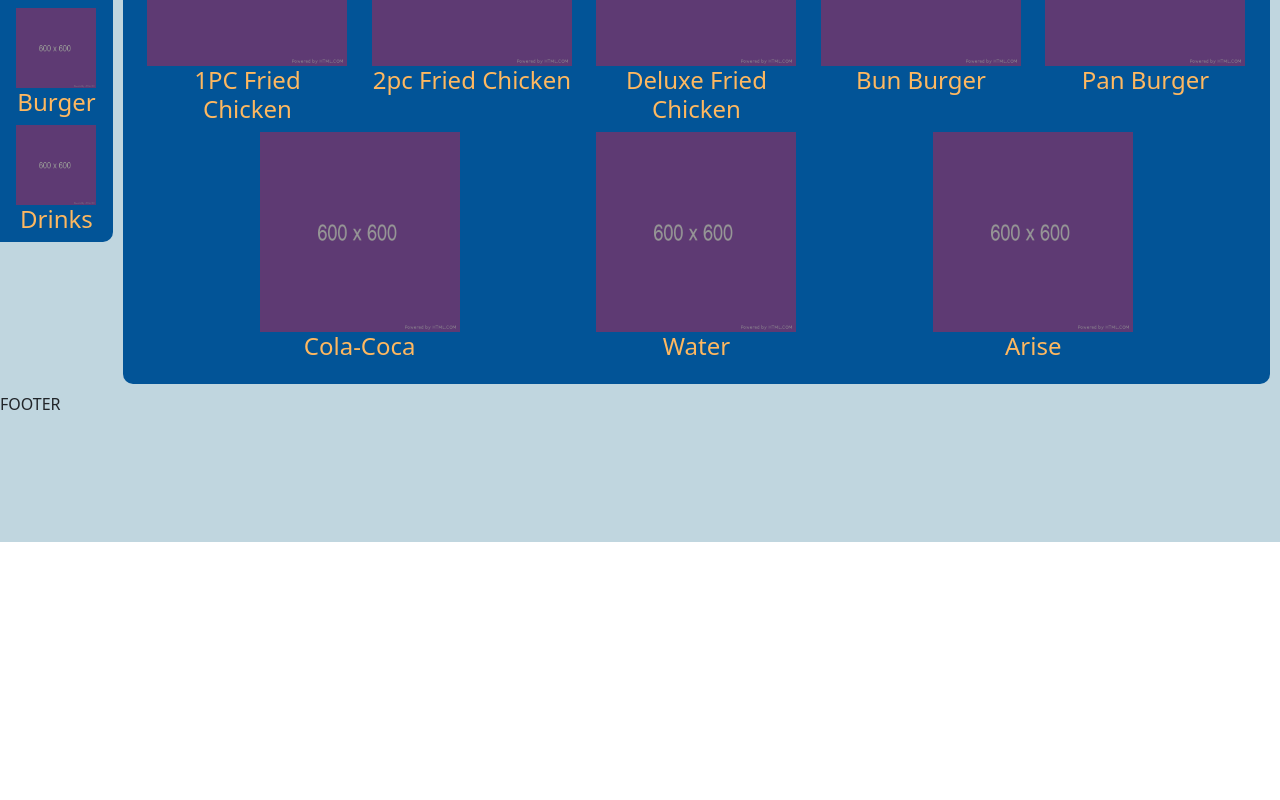
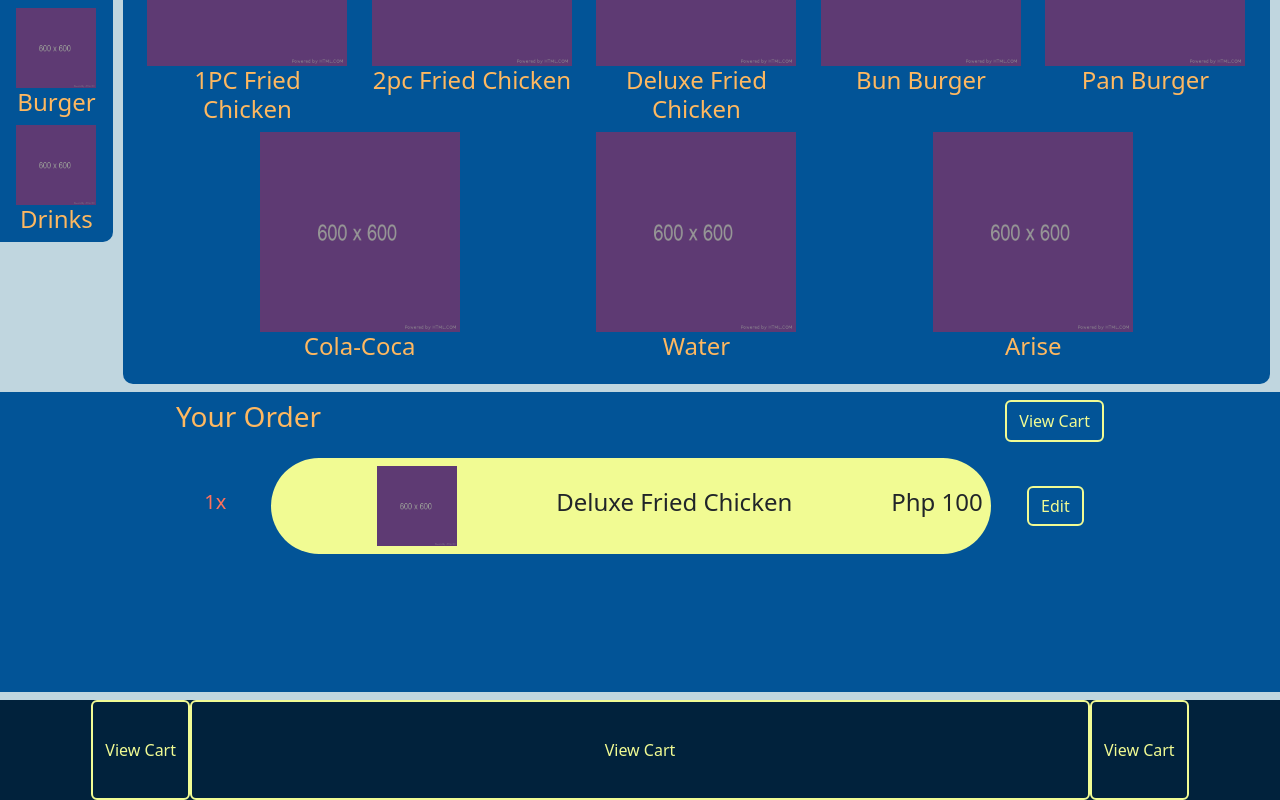
Before and after one commit to devaku/food-affinity, a React (Create React App) app in the folder client/: page /menu in a window 1280 px wide. Shown: the part 258-1058 px from the top of the page. Before the commit the page ends 800 px from the top, so only its background shows below. Built offline with nearby package versions, Linux system fonts and the light colour scheme.

Commit message:
Added cart and footers

```diff
--- a/client/src/components/Footer.js
+++ b/client/src/components/Footer.js
@@ -1,11 +1,64 @@
 import React from 'react';
 
-function CategoryBar(props) {
+function Footer(props) {
     return (
-        <div className="">
-            <p>FOOTER</p>
+        <div className="flex-grow-1 d-flex flex-column">
+            <div className="footer mb-2">
+                <div className="d-flex flex-row justify-content-center">
+                    <div className="footer-width">
+                        <div>
+                            {/* LABEL */}
+                            <div className="d-flex flex-row justify-content-between py-2">
+                                <div className="ms-3 z-text-brown">
+                                    <h3>Your Order</h3>
+                                </div>
+
+                                <div className="me-3">
+                                    <button className="z-btn">View Cart</button>
+                                </div>
+                            </div>
+                            {/* CART */}
+                            <div className="d-flex flex-row justify-content-evenly align-items-center">
+                                <h5 className="z-text-orange mx-2">1x</h5>
+
+                                {/* CART ITEMS */}
+                                <div className="cart-item d-flex flex-row p-2 my-2 align-items-center rounded-pill">
+                                    <div className="d-flex flex-row justify-content-evenly align-items-center  flex-grow-1">
+                                        <img
+                                            src="/assets/img600.png"
+                                            alt="Category"
+                                        />
+                                        <h5>Deluxe Fried Chicken</h5>
+                                    </div>
+                                    <div className="text-end">
+                                        <h5 className="flex-grow-1">Php 100</h5>
+                                    </div>
+                                </div>
+                                <div>
+                                    <button className="z-btn">Edit</button>
+                                </div>
+                            </div>
+                        </div>
+                    </div>
+                </div>
+            </div>
+
+            {/* CHECKOUT BUTTONS */}
+            <div className="checkout flex-grow-1 d-flex flex-column justify-content-center align-items-center">
+                <div className="footer-width d-flex flex-row justify-content-evenly h-100">
+                    <div>
+                        <button className="z-btn">View Cart</button>
+                    </div>
+                    <div className="checkout-btn-h checkout-btn-w">
+                        <button className="z-btn">View Cart</button>
+                    </div>
+                    <div>
+                        <button className="z-btn">View Cart</button>
+                    </div>
+                </div>
+            </div>
         </div>
     );
 }
 
-export default CategoryBar;
+export default Footer;
--- a/client/src/css/z.root.css
+++ b/client/src/css/z.root.css
@@ -2,6 +2,7 @@
     --light-blue: #c0d6df;
     --yellow: #f1fb93;
     --rich-blue: #025497;
+    --dark-blue: #01223c;
     --violet: #320e3b;
     --orange: #ff715b;
     --brown: #feb860;
--- a/client/src/css/z.ui.css
+++ b/client/src/css/z.ui.css
@@ -1,14 +1,13 @@
 /* BUTTONS */
 .z-btn {
     background-color: transparent;
-    color: var(--yellow);
     border-color: var(--yellow);
     border-radius: 0.375rem;
     border-style: solid;
     border-width: 0.125rem;
-
+    color: var(--yellow);
     font-weight: 500;
-
+    height: 100%;
     padding: 0.375rem 0.75rem;
     width: 100%;
 }
@@ -17,23 +16,25 @@
     background-color: var(--violet);
 }
 
-.z-btn-xx-large {
+.z-btn-xx .z-btn-xx-large {
     font-size: xx-large;
 }
 
 /* BOX DESIGN */
-.header {
+.header,
+.category-bar,
+.food-options,
+.footer {
     background-color: var(--rich-blue);
 }
 
-.category-bar {
-    background-color: var(--rich-blue);
+.checkout {
+    background-color: var(--dark-blue);
 }
 
-.food-options {
-    background-color: var(--rich-blue);
+.cart-item {
+    background-color: var(--yellow);
 }
-
 .food-icon-product {
     width: 200px;
 }
@@ -81,6 +82,29 @@
         max-height: 500px;
         overflow-y: auto;
     }
+    .footer {
+        height: 100px;
+    }
+
+    .footer-width {
+        min-width: 100%;
+    }
+
+    .cart-item {
+        min-width: 75%;
+    }
+    .cart-item img {
+        width: 50px;
+    }
+    .cart-item h5 {
+        font-size: 1rem;
+    }
+    .checkout-btn-h {
+        height: 50px;
+    }
+    .checkout-btn-w {
+        width: 190px;
+    }
 }
 
 /* Desktops */
@@ -103,4 +127,31 @@
         max-height: 700px;
         overflow-y: auto;
     }
+
+    .footer {
+        height: 300px;
+    }
+
+    .footer-width {
+        min-width: 75%;
+    }
+
+    .cart-item {
+        min-width: 75%;
+    }
+
+    .cart-item img {
+        width: 80px;
+    }
+    .cart-item h5 {
+        font-size: 1.5rem;
+    }
+
+    .checkout-btn-h {
+        height: 100px;
+    }
+
+    .checkout-btn-w {
+        width: 900px;
+    }
 }
--- a/client/src/pages/Menu.js
+++ b/client/src/pages/Menu.js
@@ -117,7 +117,7 @@
         },
     ]);
     return (
-        <div className="backdrop">
+        <div className="backdrop d-flex flex-column">
             <Header></Header>
             <div className="menu d-flex py-2">
                 <CategoryBar categories={categories}></CategoryBar>
```
Also changed, not shown: client/src/components/CartItem.js (added, +12 -0 lines), client/src/components/FooterCart.js (added, +12 -0 lines), client/src/components/FooterReview.js (added, +12 -0 lines).
